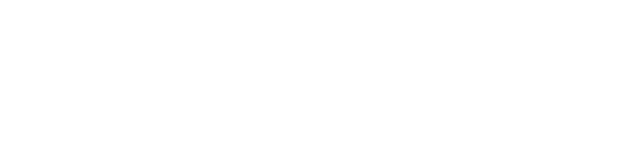
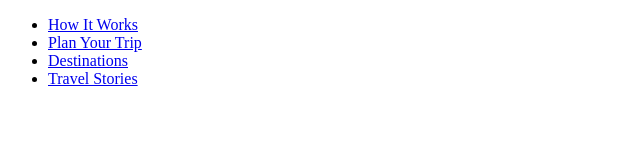
Before and after one commit to hikiman/travel, a plain HTML site: page index.html in a window 1280 px wide. Shown: the whole page, without its empty margins (0-640 px from the left). Drawn offline with Linux system fonts and the light colour scheme.

Commit message:
feat: add navigation menu

```diff
--- a/index.html
+++ b/index.html
@@ -6,6 +6,17 @@
     <title>Travel</title>
 </head>
 <body>
-
+    <header class="header">
+        <div class="header-container">
+            <nav class="nav">
+                <ul class="nav-list">
+                    <li class="nav-item"><a href="#preview" class="nav-link">How It Works</a></li>
+                    <li class="nav-item"><a href="#steps" class="nav-link">Plan Your Trip</a></li>
+                    <li class="nav-item"><a href="#destinations" class="nav-link">Destinations</a></li>
+                    <li class="nav-item"><a href="#stories" class="nav-link">Travel Stories</a></li>
+                </ul>
+            </nav>
+        </div>
+    </header>
 </body>
 </html>
```
